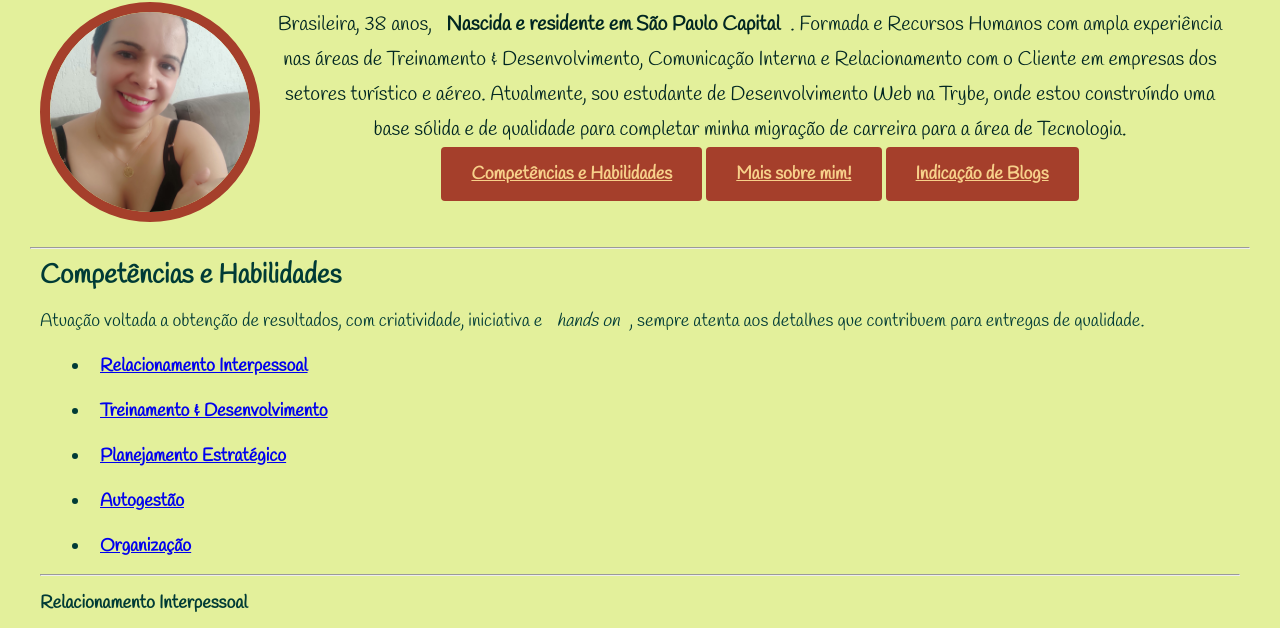
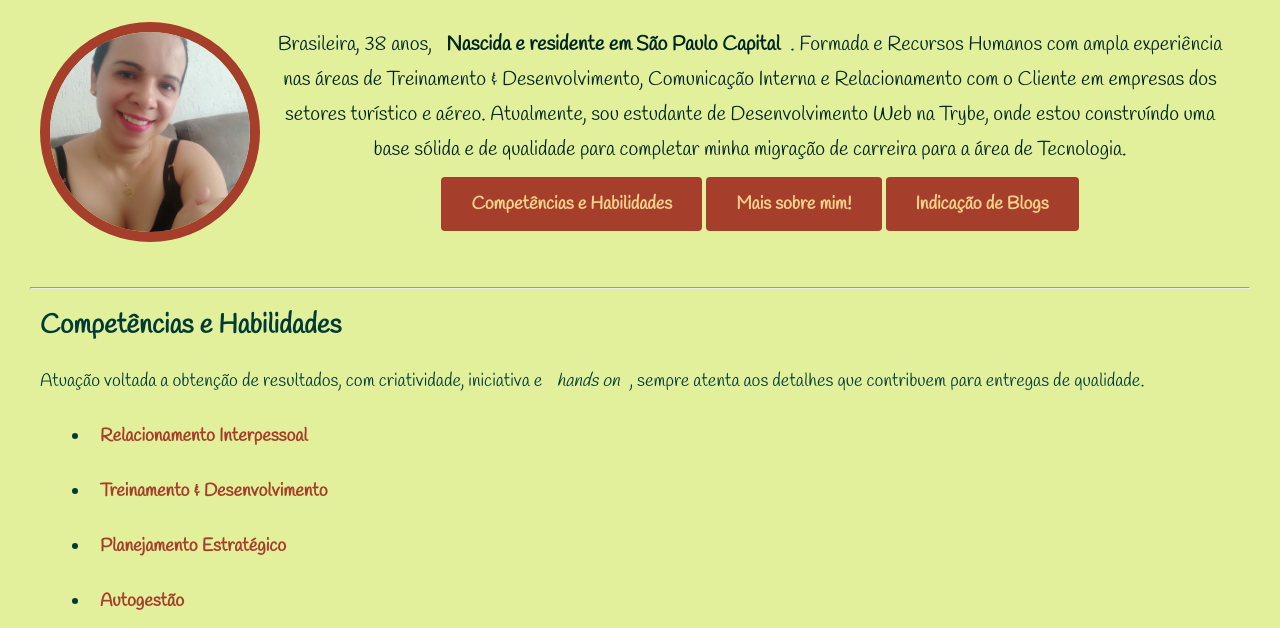
Before and after one commit to janaolive/janaolive.github.io, a plain HTML site: page index.html in a window 1280 px wide. Shown: the part 143-771 px from the top of the page. Drawn offline with Linux system fonts and the light colour scheme; a web font is replaced by a local one.

Commit message:
Atualiza título e stiliza lista

```diff
--- a/index.html
+++ b/index.html
@@ -4,7 +4,7 @@
 	<meta charset="UTF-8">
 	<meta http-equiv="X-UA-Compatible" content="IE=edge">
 	<meta name="viewport" content="width=device-width, initial-scale=1.0">
-	<title>Janaina Pastora de Oliveira Minutti</title>
+	<title>Portfólio: Janaina Oliveira</title>
 	<link rel="stylesheet" href="style.css">
 	<link rel="preconnect" href="https://fonts.gstatic.com">
 	<link href="https://fonts.googleapis.com/css2?family=Handlee&family=Libre+Barcode+39+Text&display=swap" rel="stylesheet">
@@ -28,14 +28,14 @@
 <hr>
 
 	<div class="skills">
-		<h2 class="skills">Competências e Habilidades</h2>
+		<h2 class="skills" id="competencias e habilidades">Competências e Habilidades</h2>
 		<p>Atuação voltada a obtenção de resultados, com criatividade, iniciativa e <em>hands on</em>, sempre atenta aos detalhes que contribuem para entregas de qualidade.</p>
 	<ul>
-			<li><a id="relationship" href="#relacionamento interpessoal">Relacionamento Interpessoal</a></li>
-			<li><a id="training"href="#treinamento & desenvolvimento">Treinamento & Desenvolvimento</a></li>
-			<li><a id="planning" href="#planejamento estratégico">Planejamento Estratégico</a></li>
-			<li><a id="self-management" href="#autogestão">Autogestão</a></li>
-			<li><a id="organization" href="#organização">Organização</a></li>
+			<li><a id="relationship" href="#relationship">Relacionamento Interpessoal</a></li>
+			<li><a id="training"href="#training">Treinamento & Desenvolvimento</a></li>
+			<li><a id="planning" href="#planning">Planejamento Estratégico</a></li>
+			<li><a id="self-management" href="#self-management">Autogestão</a></li>
+			<li><a id="organization" href="#organization">Organização</a></li>
 		</ul>
 <hr>
 	<p id="relationship">Relacionamento Interpessoal</p>
--- a/style.css
+++ b/style.css
@@ -1,5 +1,6 @@
 *{
 	margin: 10px;
+	margin-top: 20px;
 }
 
 body{
@@ -68,6 +69,11 @@ body{
 	text-align: center;
 }
 
+a{
+  text-decoration: none;
+	color: #A53F2B;
+}
+
 #relationship{
 	font-weight: bold;
 	text-align: left;
```
